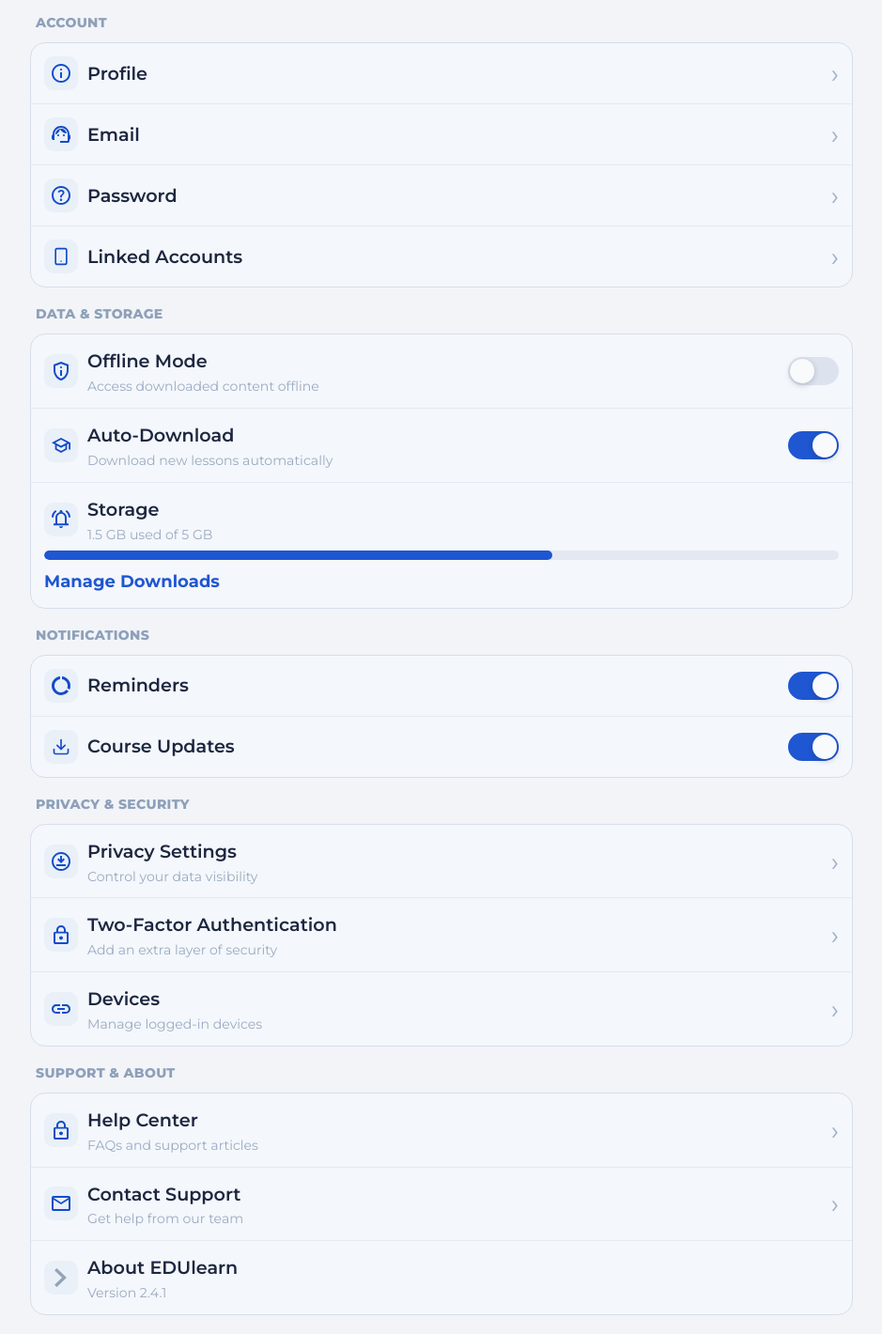
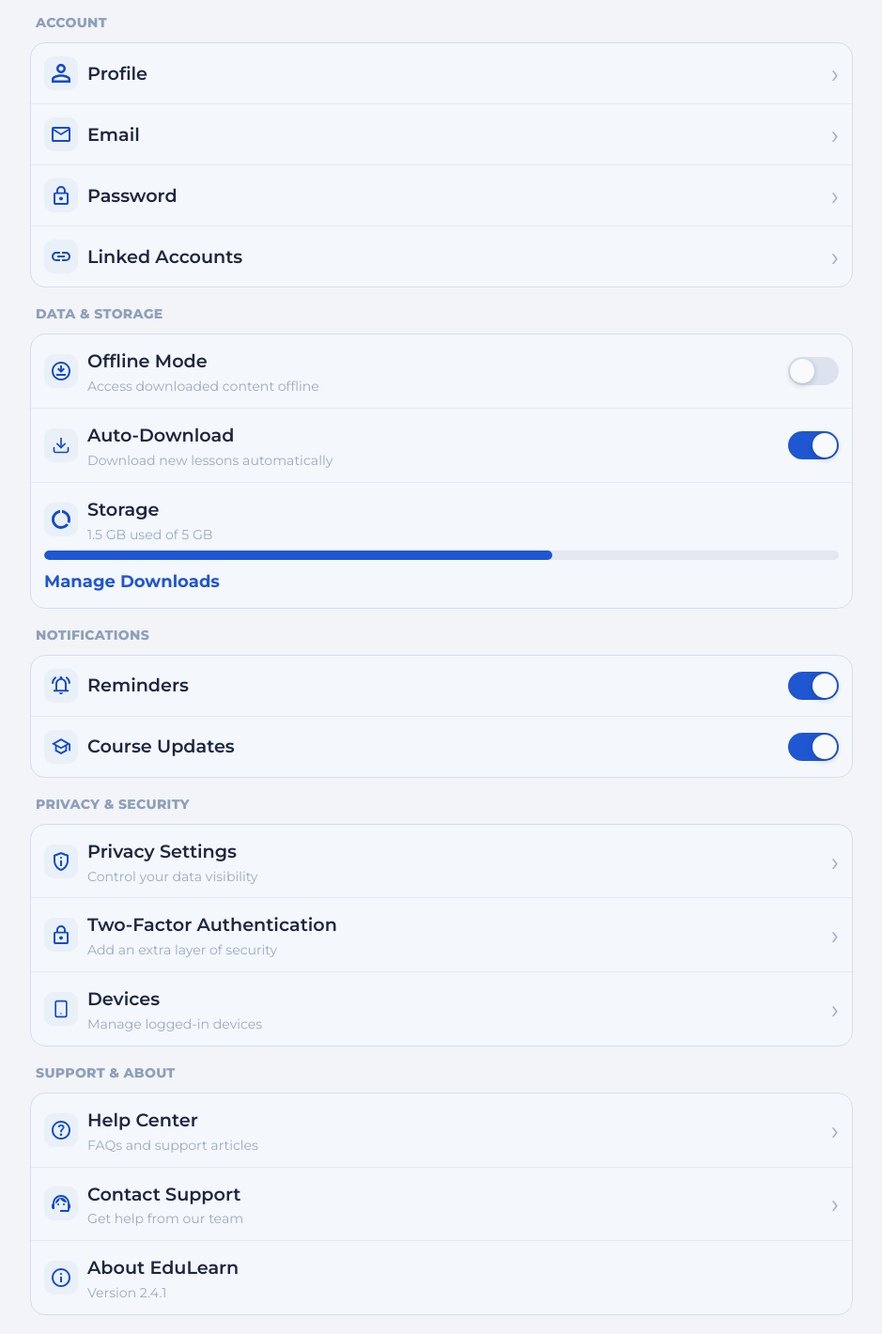
Before and after one commit to Kele228610/WTF-Capstone-Project, a React (Vite) app: page /settings in a window 1280 px wide. Shown: the part 120-1540 px from the top of the page at 94% size, without its empty margins (170-1109 px from the left). Built offline with nearby package versions, Linux system fonts and the light colour scheme.

Commit message:
compled and settings icons

```diff
--- a/src/features/lessons/HumanAnatomyLessonPage.jsx
+++ b/src/features/lessons/HumanAnatomyLessonPage.jsx
@@ -443,7 +443,7 @@ const HumanAnatomyLessonPage = () => {
                           : 'Reading lesson'}
                       </div>
                       <div className={submodule.isAssessment ? styles.lessonMeta : submodule.hasVideo ? styles.downloadBad : styles.completedOk}>
-                        {submodule.isAssessment ? 'Open assessment' : 'Available now'}
+                        {submodule.isAssessment ? 'Open assessment' : 'Completed'}
                       </div>
                     </div>
                     {trailing}
--- a/src/features/settings/SettingsPage.jsx
+++ b/src/features/settings/SettingsPage.jsx
@@ -11,12 +11,12 @@ import Icon7 from '../../assets/icons/Icon-7.svg';
 import Icon8 from '../../assets/icons/Icon-8.svg';
 import Icon9 from '../../assets/icons/Icon-9.svg';
 import Icon10 from '../../assets/icons/Icon-10.svg';
-// import Icon11 from '../../assets/icons/Icon-11.svg';
 import Icon12 from '../../assets/icons/Icon-12.svg';
 import Icon13 from '../../assets/icons/Icon-13.svg';
 import Icon14 from '../../assets/icons/Icon-14.svg';
 import Icon15 from '../../assets/icons/Icon-15.svg';
 import Icon16 from '../../assets/icons/Icon-16.svg';
+import redlockouticon from '../../assets/icons/redlogouticon.svg';
 
 
 const ChevronRow = ({ iconSrc, iconAlt, title, subtitle, onClick }) => (
@@ -91,14 +91,14 @@ const SettingsPage = () => {
           <h2 className={styles.sectionTitle}>ACCOUNT</h2>
           <div className={styles.card}>
             <ChevronRow
-              iconSrc={Icon1}
+              iconSrc={Icon16}
               iconAlt="Profile"
               title="Profile"
               onClick={() => navigate('/settings/profile')}
             />
-            <ChevronRow iconSrc={Icon2} iconAlt="Email" title="Email" />
-            <ChevronRow iconSrc={Icon3} iconAlt="Password" title="Password" />
-            <ChevronRow iconSrc={Icon4} iconAlt="Linked Accounts" title="Linked Accounts" />
+            <ChevronRow iconSrc={Icon14} iconAlt="Email" title="Email" />
+            <ChevronRow iconSrc={Icon13} iconAlt="Password" title="Password" />
+            <ChevronRow iconSrc={Icon12} iconAlt="Linked Accounts" title="Linked Accounts" />
           </div>
         </section>
 
@@ -106,7 +106,7 @@ const SettingsPage = () => {
           <h2 className={styles.sectionTitle}>DATA &amp; STORAGE</h2>
           <div className={styles.card}>
             <ToggleRow
-              iconSrc={Icon5}
+              iconSrc={Icon10}
               iconAlt="Offline mode"
               title="Offline Mode"
               subtitle="Access downloaded content offline"
@@ -114,7 +114,7 @@ const SettingsPage = () => {
               onToggle={() => onToggle('offlineMode')}
             />
             <ToggleRow
-              iconSrc={Icon6}
+              iconSrc={Icon9}
               iconAlt="Auto-download"
               title="Auto-Download"
               subtitle="Download new lessons automatically"
@@ -124,7 +124,7 @@ const SettingsPage = () => {
             <div className={styles.storageRow}>
               <div className={styles.rowLeft}>
                 <div className={styles.iconBox}>
-                  <img className={styles.iconImage} src={Icon7} alt="Storage" />
+                  <img className={styles.iconImage} src={Icon8} alt="Storage" />
                 </div>
                 <div className={styles.copyBlock}>
                   <p className={styles.rowTitle}>Storage</p>
@@ -143,7 +143,7 @@ const SettingsPage = () => {
           <h2 className={styles.sectionTitle}>NOTIFICATIONS</h2>
           <div className={styles.card}>
             <ToggleRow
-              iconSrc={Icon8}
+              iconSrc={Icon7}
               iconAlt="Reminders"
               title="Reminders"
               subtitle=""
@@ -151,7 +151,7 @@ const SettingsPage = () => {
               onToggle={() => onToggle('reminders')}
             />
             <ToggleRow
-              iconSrc={Icon9}
+              iconSrc={Icon6}
               iconAlt="Course updates"
               title="Course Updates"
               subtitle=""
@@ -164,24 +164,24 @@ const SettingsPage = () => {
         <section className={styles.section}>
           <h2 className={styles.sectionTitle}>PRIVACY &amp; SECURITY</h2>
           <div className={styles.card}>
-            <ChevronRow iconSrc={Icon10} iconAlt="Privacy settings" title="Privacy Settings" subtitle="Control your data visibility" />
+            <ChevronRow iconSrc={Icon5} iconAlt="Privacy settings" title="Privacy Settings" subtitle="Control your data visibility" />
             <ChevronRow iconSrc={Icon13} iconAlt="Two-factor authentication" title="Two-Factor Authentication" subtitle="Add an extra layer of security" />
-            <ChevronRow iconSrc={Icon12} iconAlt="Devices" title="Devices" subtitle="Manage logged-in devices" />
+            <ChevronRow iconSrc={Icon4} iconAlt="Devices" title="Devices" subtitle="Manage logged-in devices" />
           </div>
         </section>
 
         <section className={styles.section}>
           <h2 className={styles.sectionTitle}>SUPPORT &amp; ABOUT</h2>
           <div className={styles.card}>
-            <ChevronRow iconSrc={Icon13} iconAlt="Help center" title="Help Center" subtitle="FAQs and support articles" />
-            <ChevronRow iconSrc={Icon14} iconAlt="Contact support" title="Contact Support" subtitle="Get help from our team" />
+            <ChevronRow iconSrc={Icon3} iconAlt="Help center" title="Help Center" subtitle="FAQs and support articles" />
+            <ChevronRow iconSrc={Icon2} iconAlt="Contact support" title="Contact Support" subtitle="Get help from our team" />
             <div className={styles.rowStatic}>
               <div className={styles.rowLeft}>
                 <div className={styles.iconBox}>
-                  <img className={styles.iconImage} src={Icon15} alt="About EDUlearn" />
+                  <img className={styles.iconImage} src={Icon1} alt="About EDUlearn" />
                 </div>
                 <div className={styles.copyBlock}>
-                  <p className={styles.rowTitle}>About EDUlearn</p>
+                  <p className={styles.rowTitle}>About EduLearn</p>
                   <p className={styles.rowSubtitle}>Version 2.4.1</p>
                 </div>
               </div>
@@ -190,7 +190,7 @@ const SettingsPage = () => {
         </section>
 
         <button type="button" className={styles.logoutButton}>
-          <img className={styles.logoutIcon} src={Icon16} alt="" />
+          <img className={styles.redlockouticon} src={redlockouticon} alt="" />
           Logout
         </button>
 
```
